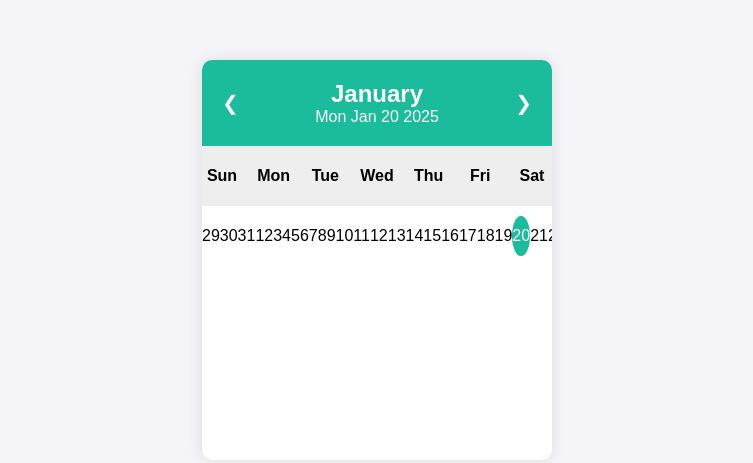
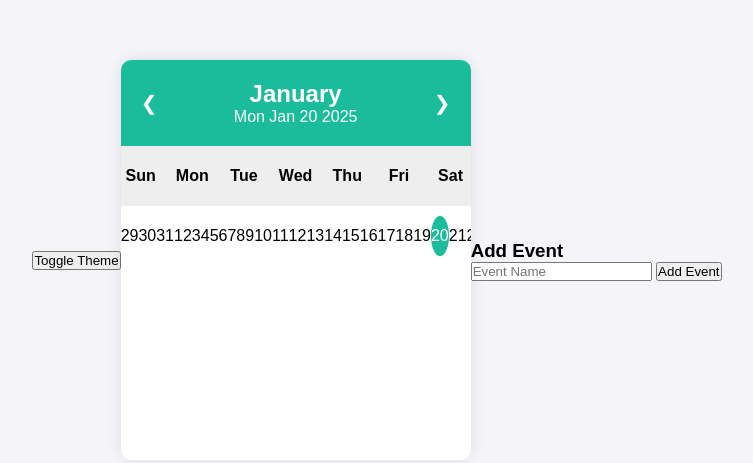
Before and after one commit to JubayerExpress/My-Calendar, a plain HTML site: page index.html in a window 1280 px wide. Shown: the part 140-603 px from the top of the page, without its empty margins (263-1016 px from the left). Drawn offline with Linux system fonts and the light colour scheme.

Commit message:
Update index.html

```diff
--- a/index.html
+++ b/index.html
@@ -3,10 +3,14 @@
 <head>
     <meta charset="UTF-8">
     <meta name="viewport" content="width=device-width, initial-scale=1.0">
-    <title>Live Calendar</title>
+    <title>Live Calendar with Events</title>
     <link rel="stylesheet" href="style.css">
 </head>
 <body>
+    <div class="theme-toggle">
+        <button onclick="toggleTheme()">Toggle Theme</button>
+    </div>
+
     <div class="calendar">
         <div class="month">
             <div class="prev" onclick="moveDate('prev')">&#10094;</div>
@@ -28,6 +32,13 @@
         <div class="days"></div>
     </div>
 
+    <div class="event-form">
+        <h3>Add Event</h3>
+        <input type="text" id="eventName" placeholder="Event Name">
+        <button onclick="addEvent()">Add Event</button>
+        <ul id="eventList"></ul>
+    </div>
+
     <script src="script.js"></script>
 </body>
 </html>
```
